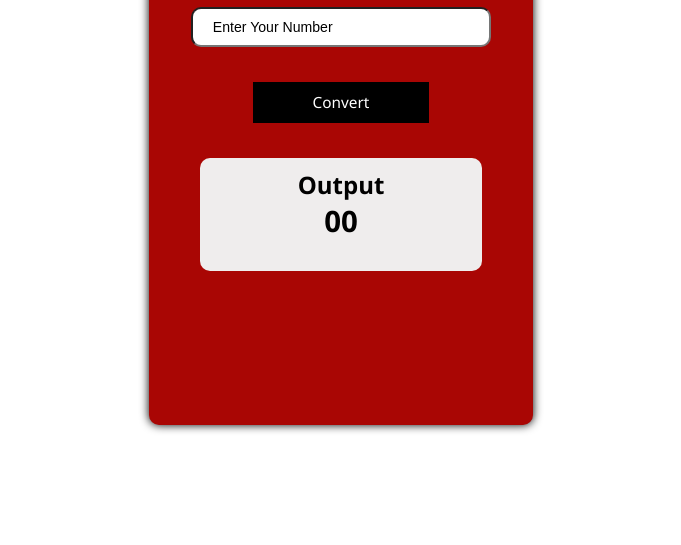
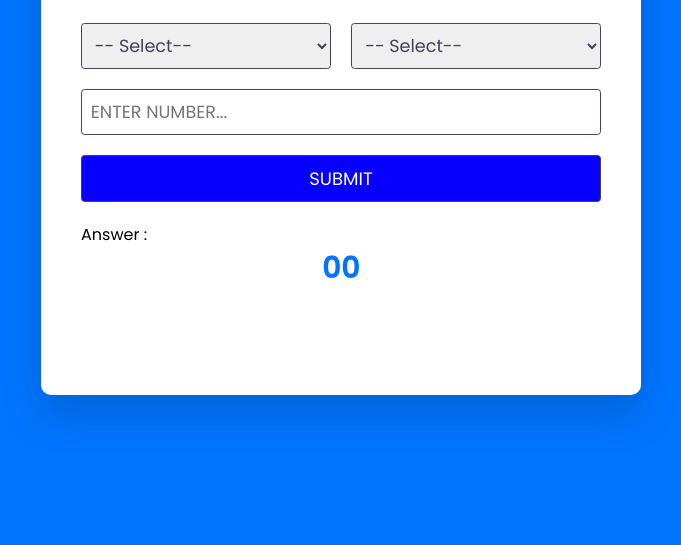
Before and after one commit to Divakar-Rajput/nuber-converter, a plain HTML site: page index.html in a window 1280 px wide. Shown: the part 255-800 px from the top of the page, without its empty margins (299-980 px from the left). Drawn offline with Linux system fonts and the light colour scheme.

Commit message:
Add files via upload

```diff
--- a/index.html
+++ b/index.html
@@ -1,40 +1,50 @@
 <!DOCTYPE html>
 <html lang="en">
+
 <head>
-    <meta charset="UTF-8">
-    <meta name="viewport" content="width=device-width, initial-scale=1.0">
-    <title>Number System</title>
-    <link rel="stylesheet" href="style.css">
+  <meta name="viewport" content="width=device-width, initial-scale=1.0" />
+  <title>Number Converter</title>
+  <!-- Google Fonts -->
+  <link href="https://fonts.googleapis.com/css2?family=Poppins:wght@400;500&display=swap" rel="stylesheet" />
+  <!-- Stylesheet -->
+  <link rel="stylesheet" href="style.css" />
 </head>
+
 <body>
-    <h1 style="color: #000;">Number Conversion by Divakar Rajput</h1>
   <div class="container">
-        <div class="box_container">
-            <div class="calculator">
-                <div class="select_list">
-                    <select class="optionList" name="inputList" id="inputtext">
-                        <option class="option" value="decimal">Decimal</option>
-                        <option class="option" value="binary">Binary</option>
-                        <option class="option" value="octal">Octal</option>
-                        <option class="option" value="hexadecimal">Hexadecimal</option>
-                    </select>
-                    <select class="optionList" name="outputtList" id="output">
-                        <option class="option" value="binary">Binary</option>
-                        <option class="option" value="decimal">Decimal</option>
-                        <option class="option" value="octal">Octal</option>
-                        <option class="option" value="hexadecimal">Hexadecimal</option>
+    <h2>Number Converter</h2>
+    <div class="wrapper">
+      <div class="input-wrapper">
+        <select class="inputlist" id="inputtext">
+          <option value="hide">-- Select--</option>
+          <option value="decimal">Decimal</option>
+          <option value="binary">Binary</option>
+          <option value="octal">Octal</option>
+          <option value="hexadecimal">Hexadecimal</option>
         </select>
       </div>
-                <input type="text" placeholder="Enter Your Number" id="myinput">
-                <span onclick="convert()">Convert</span>
-                <div class="output">
-                    <h2>Output</h2>
-                    <h1 id="outputText">00</h1>
-                </div>
-
+      <div class="input-wrapper">
+        <select class="outputlist" id="output">
+          <option value="hide">-- Select--</option>
+          <option value="decimal">Decimal</option>
+          <option value="binary">Binary</option>
+          <option value="octal">Octal</option>
+          <option value="hexadecimal">Hexadecimal</option>
+        </select>
       </div>
     </div>
+    <div class="input-text">
+      <input type="text" placeholder="Enter Number..." id="myinput">
     </div>
-    <script src="main.js"></script>
+    <div class="input-text">
+      <button onclick="calculate()">submit</button>
+    </div>
+    <p>Answer :</p>
+    <div class="input-text">
+      <h2 id="outputText">00</h2>
+    </div>
+  </div>
+  <script src="script.js"></script>
 </body>
+
 </html>
--- /dev/null
+++ b/script.js
@@ -0,0 +1,71 @@
+
+
+function calculate(){
+  let selectinput = document.getElementById("inputtext").value;
+  let selectoutput = document.getElementById("output").value;
+  let number = document.getElementById("myinput").value;
+  let value = number;
+  let text = document.getElementById("outputText");
+  if(selectinput == "decimal" ){
+      value = parseInt(number, 10);
+  }
+  else if(selectinput == "binary"){
+      value = parseInt(number, 2);
+  }
+  else if(selectinput == "octal"){
+      value = parseInt(number, 8);
+   }
+  else if(selectinput == "hexadecimal"){
+      value = parseInt(number, 16);
+  }
+
+
+  if(selectoutput == "decimal" ){
+      decimal = parseInt(value);
+      let result = decimal.toString(10)
+      text.innerText = result;
+      if(result == "NaN"){
+        text.innerText = "Invalid Input";
+        text.classList.add("error-msg");
+      }
+      else{
+        text.classList.remove("error-msg");
+      }
+  }
+  else if(selectoutput == "binary"){
+      decimal = parseInt(value);
+      let result = decimal.toString(2)
+      text.innerText = result;
+      if(result == "NaN"){
+        text.innerText = "Invalid Input";
+        text.classList.add("error-msg");
+      }
+      else{
+        text.classList.remove("error-msg");
+      }
+  }
+  else if(selectoutput == "octal"){
+      decimal = parseInt(value);
+      let result = decimal.toString(8)
+      text.innerText = result;
+      if(result == "NaN"){
+        text.innerText = "Invalid Input";
+        text.classList.add("error-msg");
+      }
+      else{
+        text.classList.remove("error-msg");
+      }
+   }
+  else if(selectoutput == "hexadecimal"){
+      decimal = parseInt(value);
+      let result = decimal.toString(16)
+      text.innerText = result;
+      if(result == "NaN"){
+        text.innerText = "Invalid Input";
+        text.classList.add("error-msg");
+      }
+      else{
+        text.classList.remove("error-msg");
+      }
+  }
+}
--- a/style.css
+++ b/style.css
@@ -1,144 +1,109 @@
-*{
-    padding: 0;
-    margin: 0;
-    box-sizing: border-box;
+* {
+  padding: 0;
+  margin: 0;
+  box-sizing: border-box;
+  font-family: "Poppins", sans-serif;
 }
-body{
-    font-family: 'Segoe UI', Tahoma, Geneva, Verdana, sans-serif;
+body {
+  background: #0075ff;
 }
-.container{
-    position: fixed;
-    width: 100%;
-    height: 100vh;
-    display: flex;
-    top: 0;
-    left: 0;
-    justify-content: center;
-    align-items: center;
+.container {
+  background-color: #ffffff;
+  width: 80vmin;
+  max-width: 37.5em;
+  padding: 3em 2.5em;
+  position: absolute;
+  transform: translate(-50%, -50%);
+  top: 50%;
+  left: 50%;
+  border-radius: 0.62em;
+  box-shadow: 0 1.2em 2.5em rgba(0, 21, 44, 0.18);
 }
-.container .box_container{
-    width: 30%;
-    height: 70%;
-    background-color:#a90604;
-    display: flex;
-    justify-content: center;
-    align-items: center;
-    border-radius: 10px;
-    box-shadow: 0px 0px 10px 0.1px #000;
+h2 {
+  font-size: 1.8em;
+  color: #0075ff;
+  text-align: center;
+  font-weight: 600;
+  letter-spacing: 0.5px;
+  margin-bottom: 1.3em;
 }
-.container .box_container .calculator{
-    width: 92%;
-    height: 92%;
-    display: flex;
-    flex-direction: column;
-    align-items: center;
+.wrapper {
+  display: flex;
+  width: 100%;
+  justify-content: center;
+  margin-bottom: 20px;
+  gap: 4%;
 }
-h1{
-    font-size: 2.3vw;
-    font-weight: 600;
-    color: #fff;
-    text-align: center;
-    margin-bottom: 20px;
+.input-wrapper{
+  width: 48%;
 }
-.select_list{
-    width: 100%;
-    height: auto;
-    display: flex;
-    justify-content: center;
+.input-text{
+  width: 100%;
+  display: flex;
+  margin: auto;
+  margin-bottom: 20px;
+  align-items: center;
 }
-.optionList{
-    width: 40%;
-    height: 5vh;
-    color: #000000;
-    border-radius: 10px;
-    text-align: center;
-    outline: none;
-    cursor: pointer;
-    margin: 2.5%;
-    font-size: 1.2vw;
-    background-color:#ffffff;
-    padding: 5px;
-    border: 2px solid #fff;
-    margin-top: 10%;
+.input-text h2{
+  width: 100%;
+  text-align: center;
+  text-transform: uppercase;
 }
-.optionList .option{
-    width: 100%;
-    color: #000000;
-    border-radius:0;
-    cursor: pointer;
-    background-color: #f5f5f5;
+input, button {
+  position: relative;
+  font-size: 1.1em;
+  width: 100%;
+  margin: auto;
+  padding: 0.5em;
+  border-radius: 0.2em;
+  text-transform: uppercase;
+  border: 1.5px solid #43405c;
+  color: #43405c;
+  outline: none;
 }
-input, input::placeholder{
-    width: 85%;
-    height: 5vh;
-    background-color: #fff;
-    border-radius: 10px;
-    color: #000000;
-    padding: 10px;
-    font-size: 1.1vw;
-    outline: none;
+button{
+  font-size: large;
+  text-transform: uppercase;
+  background-color: #0800ff;
+  color: #ffffff;
+  outline: none;
+  transition: .5s;
 }
-input{
-    margin-top: 10%;
+button:hover{
+  background-color: #3734a0;
+  cursor: pointer;
 }
-span{
-    width: 50%;
-    height: auto;
-    padding:10px;
-    cursor: pointer;
-    text-align: center;
-    outline: none;
-    font-size: 1.2vw;
-    color: #fff;
-    margin-top: 10%;
-    background-color: rgb(0, 0, 0);
+.outputlist, .inputlist{
+  position: relative;
+  font-size: 1.1em;
+  width: 100%;
+  padding: 0.5em;
+  border-radius: 0.2em;
+  border: 1.5px solid #43405c;
+  color: #43405c;
+  outline: none;
+
 }
-span:hover{
-    background-color: rgb(34, 33, 33);
+input:focus {
+  border-color: #0075ff;
 }
-.output{
-    width: 80%;
-    margin-top: 10%;
-    padding: 10px;
-    text-align: center;
-    color: #000;
-    border-radius: 10px;
-    background-color: #efeded;
+.error-msg {
+  text-align: center;
+  margin-top: 1.25em;
+  color: #ff0000;
+  text-transform: capitalize !important;
+  animation: shake 0.5s;
 }
-.output h1{
-   color: #000;
+@keyframes shake {
+  0% { transform: translate(1px, 1px) rotate(0deg); }
+  10% { transform: translate(-1px, -2px) rotate(-1deg); }
+  20% { transform: translate(-3px, 0px) rotate(1deg); }
+  30% { transform: translate(3px, 2px) rotate(0deg); }
+  40% { transform: translate(1px, -1px) rotate(1deg); }
+  50% { transform: translate(-1px, 2px) rotate(-1deg); }
+  60% { transform: translate(-3px, 1px) rotate(0deg); }
+  70% { transform: translate(3px, 1px) rotate(-1deg); }
+  80% { transform: translate(-1px, -1px) rotate(1deg); }
+  90% { transform: translate(1px, 2px) rotate(0deg); }
+  100% { transform: translate(1px, -2px) rotate(-1deg); }
 }
-h2{
-    color: #000000;
-}
-@media screen and (max-width: 900px){
-    .container .box_container{
-        width: 60%;
-    }
-    .optionList{
-        font-size: 2vw;
-    }
-    input, input::placeholder{
-        font-size: 2vw;
-    }
-    .output h1{
-       font-size: 6vw;
-     }
-}
-@media screen and (max-width: 468px){
-    .container .box_container{
-        width: 100%;
-    }
-    .optionList{
-        font-size: 4vw;
-    }
-    input, input::placeholder{
-        font-size: 4vw;
-    }
-    .output h1{
-       font-size: 6vw;
-     }
-     .output{
-        width: 100%;
-     }
-}
```
Lines whose indentation alone changed are shown as unchanged.
